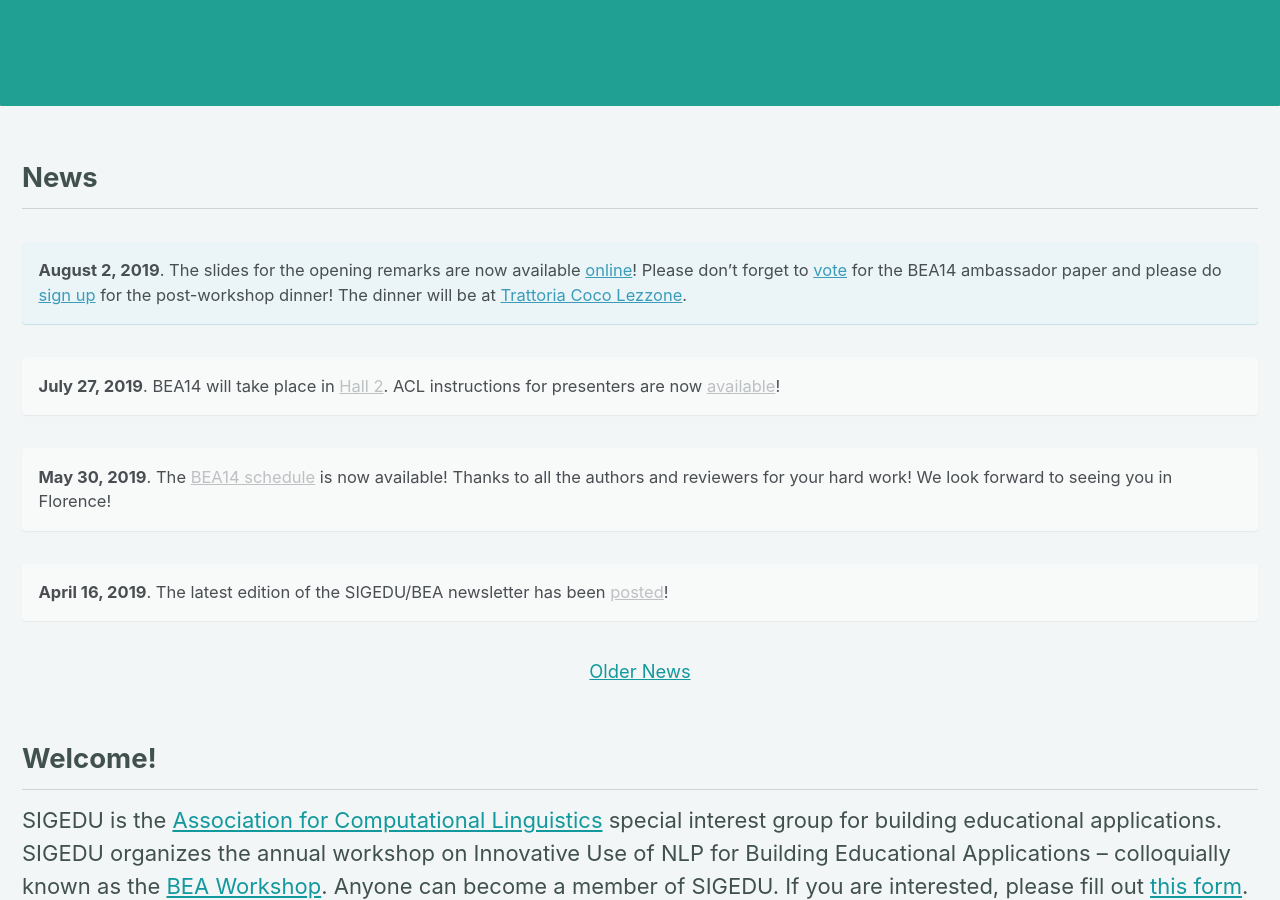
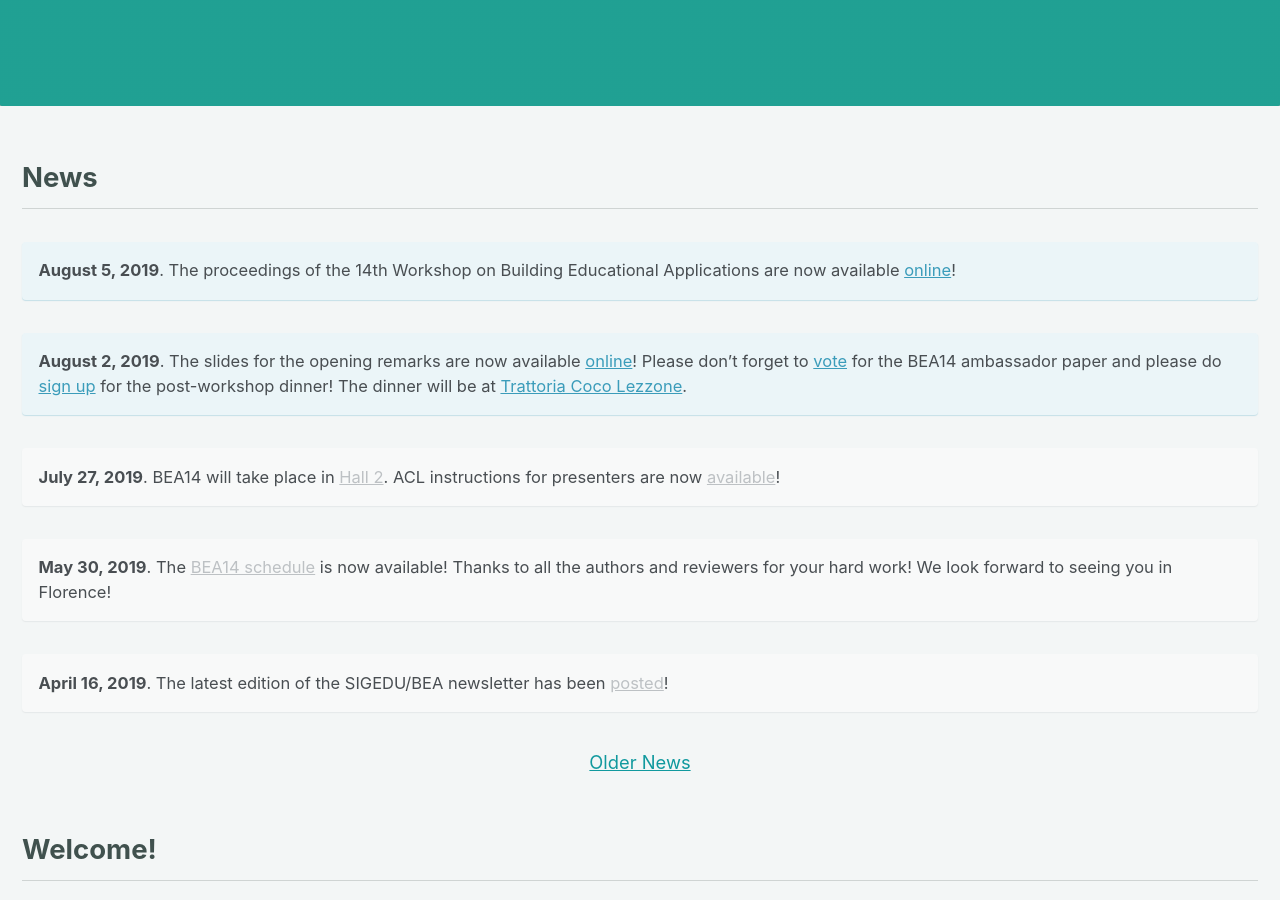
Before and after one commit to sigedu-org/website, a Jekyll site: the page built from _pages/home.md, in a window 1280 px wide and 900 px high, scrolled down 402 px. Built offline with Jekyll 4.4.1, drawn with Linux system fonts in a browser that asks for light colours; cached includes are drawn as plain includes; nearby versions of some CDN libraries.

Commit message:
Update home.md

```diff
--- a/_pages/home.md
+++ b/_pages/home.md
@@ -9,6 +9,9 @@ excerpt: "Special Interest Group for Building Educational Applications<br/><br/>
 ---
 
 <h2>News</h2>
+
+**August 5, 2019**. The proceedings of the 14th Workshop on Building Educational Applications are now available [online](https://www.aclweb.org/anthology/W19-44)!
+{: .notice--info}
 
 **August 2, 2019**. The slides for the opening remarks are now available [online](/downloads/bea14-opening-remarks-v3.pptx)! Please don't forget to [vote](https://bit.ly/bea14-ambassador) for the BEA14 ambassador paper and please do [sign up](https://bit.ly/bea14-dinner) for the post-workshop dinner! The dinner will be at [Trattoria Coco Lezzone](https://goo.gl/maps/oVc7VSGYMXtV4b2x5).
 {: .notice--info}
```
